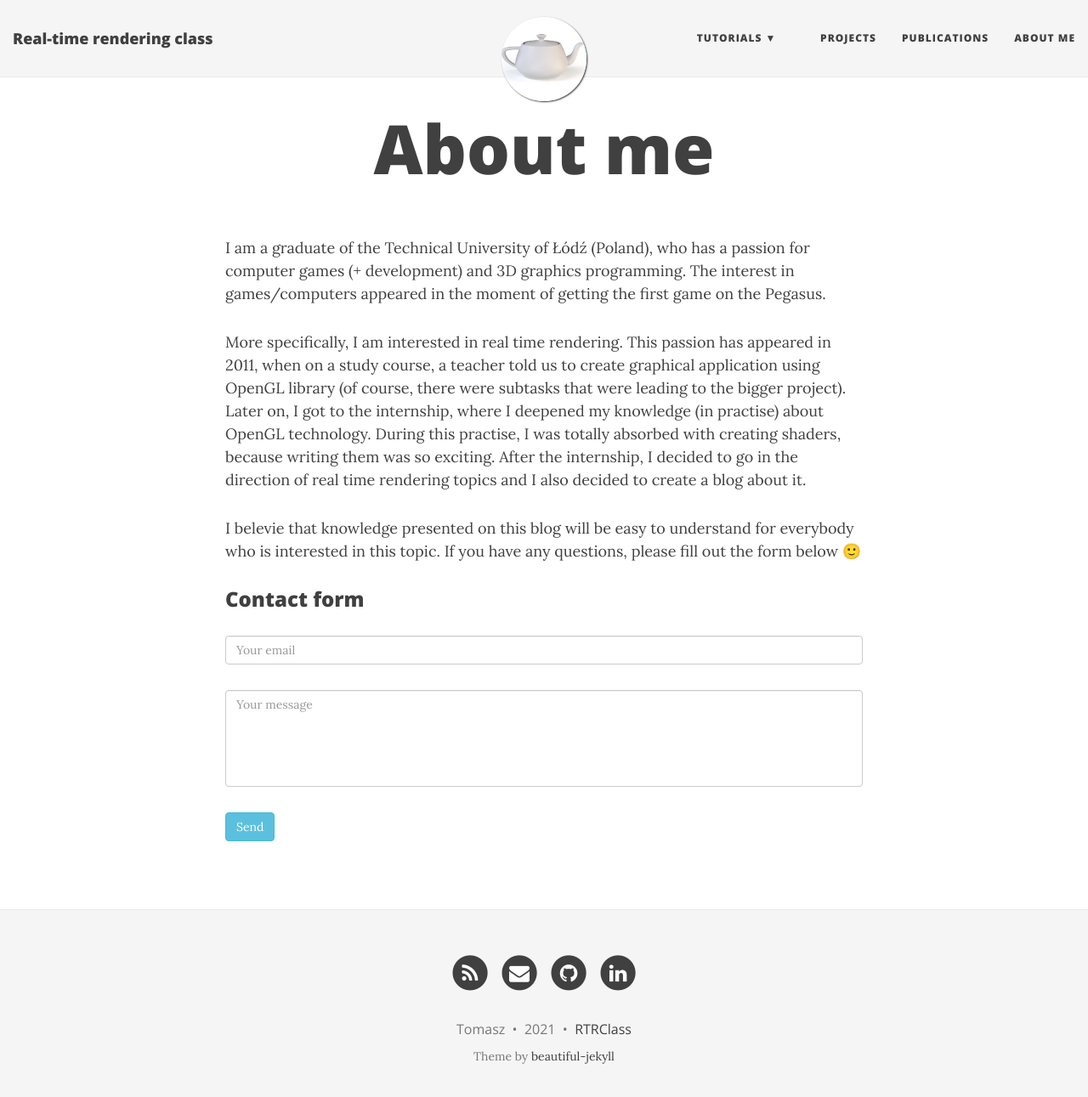
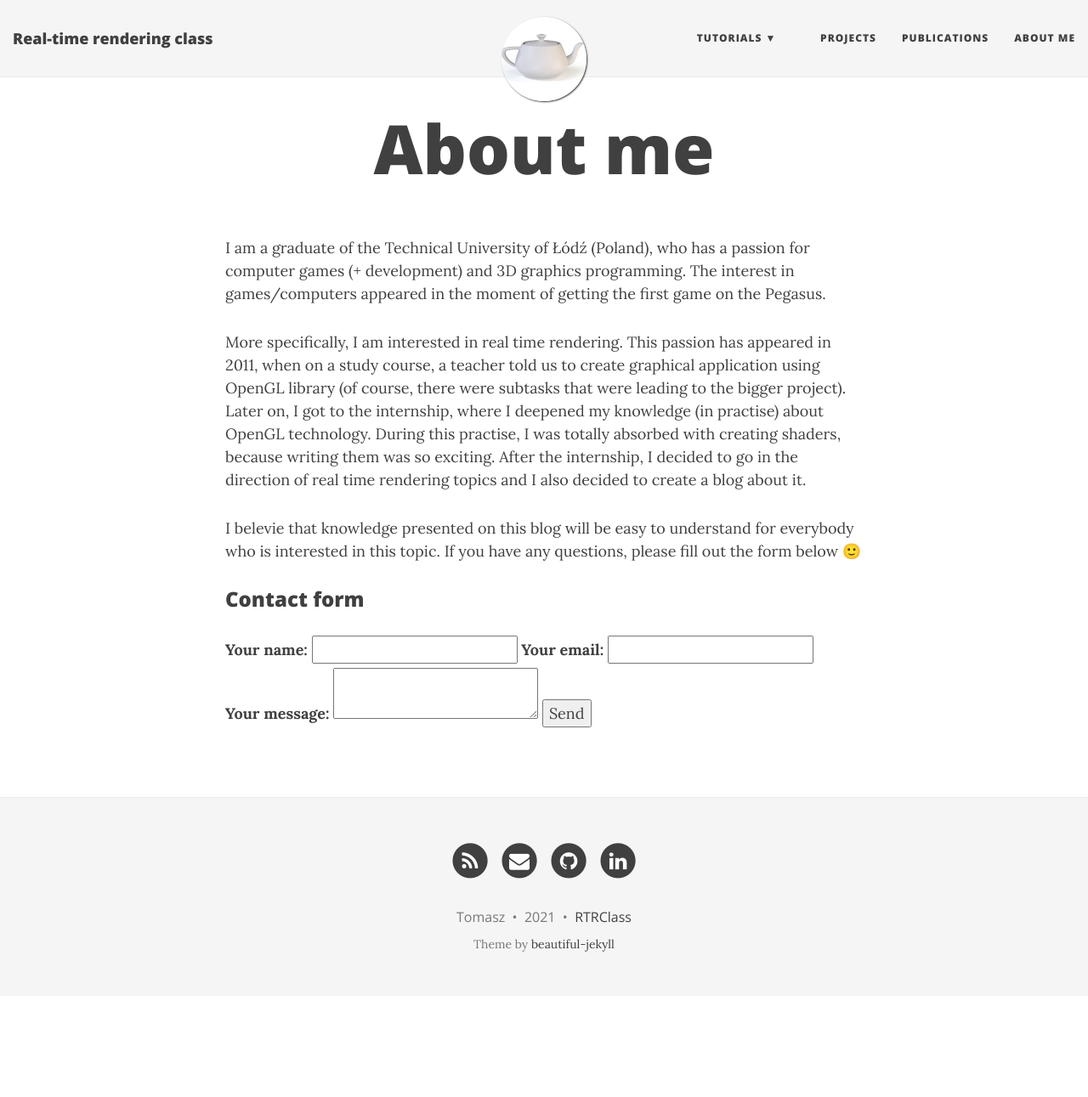
Before and after one commit to tgalaj/tgalaj.github.io, a Jekyll site: the page built from pages/aboutme.md, in a window 1280 px wide and 1304 px high. Shown: the top 1291 px of the window at 85% size. Built offline with Jekyll 4.4.1, drawn with Linux system fonts in a browser that asks for light colours; nearby versions of some CDN libraries.

Commit message:
Update aboutme.md

```diff
--- a/pages/aboutme.md
+++ b/pages/aboutme.md
@@ -11,10 +11,21 @@ I belevie that knowledge presented on this blog will be easy to understand for e
 
 ### Contact form
 
-<form method="POST" action="https://formspree.io/tomaszgalaj@gmail.com">
-  <input type="email" name="email" class="form-control" placeholder="Your email">
-  <textarea name="message" class="form-control" rows="5" style="resize: none;" placeholder="Your message"></textarea>
-
-  <input type="text" name="_gotcha" style="display:none" />
-  <button type="submit" class="btn btn-info">Send</button>
+<form
+  action="https://formspree.io/f/xyyogpdb"
+  method="POST"
+>
+  <label>
+    Your name:
+    <input type="text" id="name" minlength="3" maxlength="50" required>
+  </label>
+  <label>
+    Your email:
+    <input type="email" name="_replyto" required>
+  </label>
+  <label>
+    Your message:
+    <textarea name="message" required></textarea>
+  </label>
+  <button type="submit">Send</button>
 </form>
```
